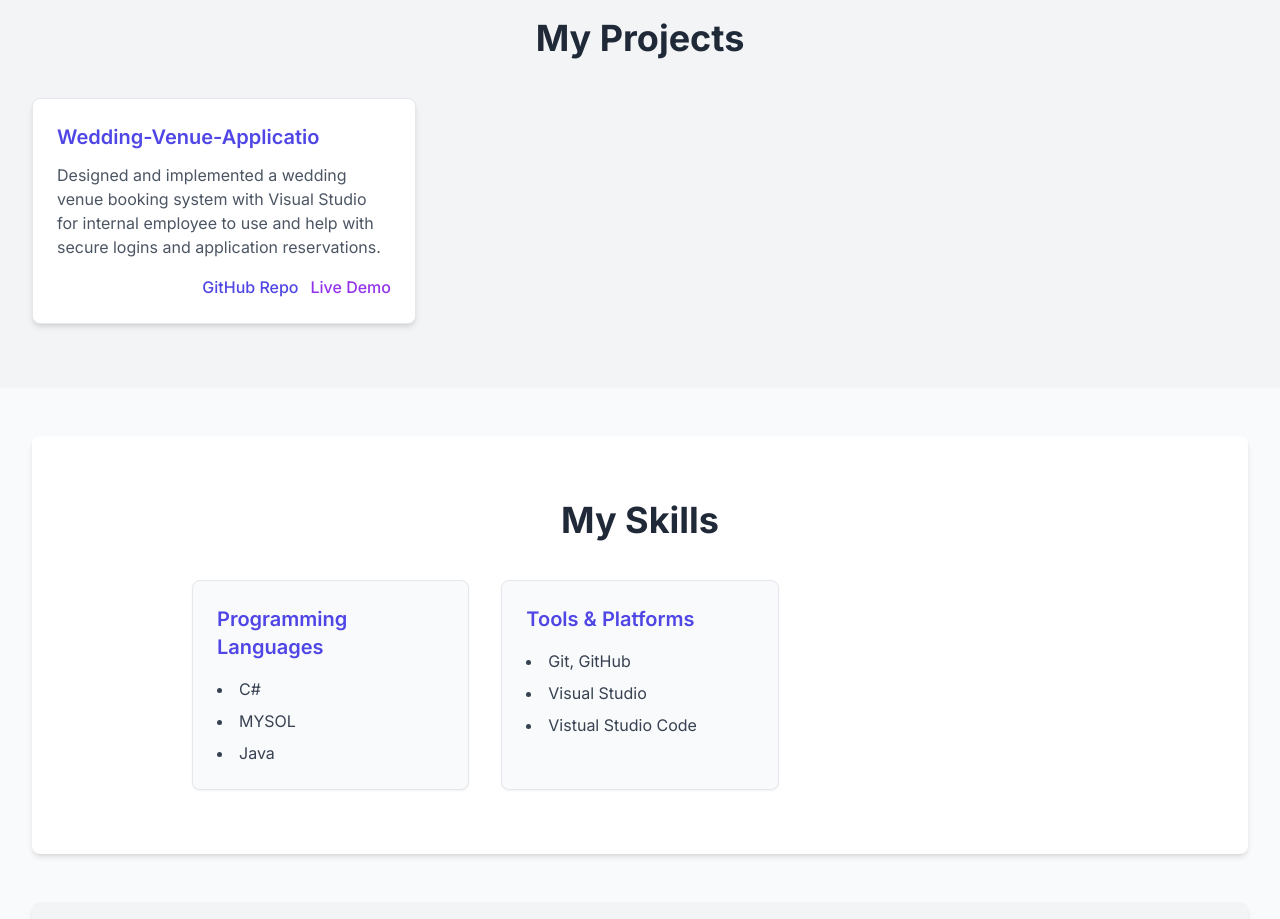
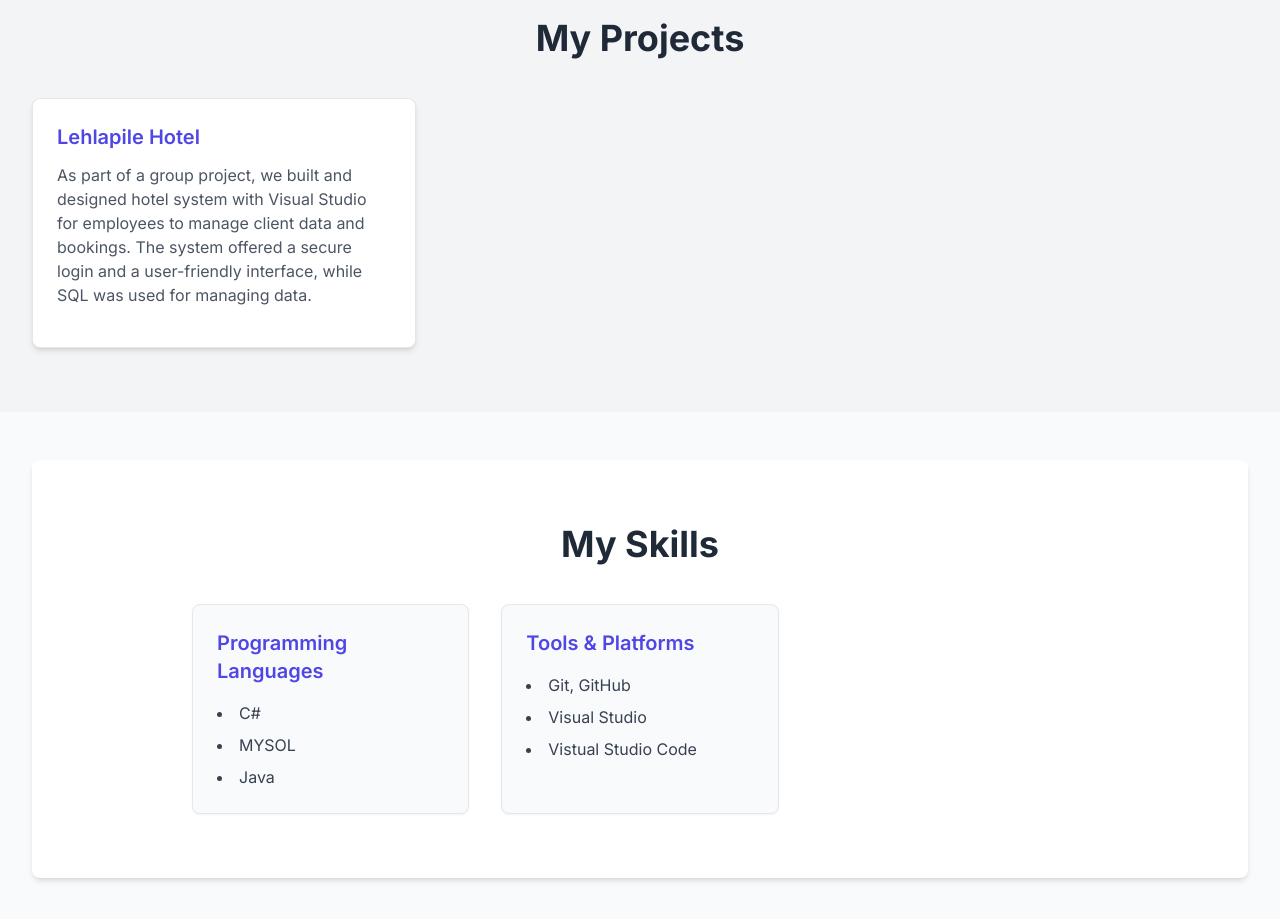
Before and after one commit to Shaldeen/MyVirtualCV, a plain HTML site: page index.html in a window 1280 px wide. Shown: the part 1400-2319 px from the top of the page. Drawn offline with nearby package versions, Linux system fonts and the light colour scheme.

Commit message:
Updated Projects Infor.

```diff
--- a/index.html
+++ b/index.html
@@ -87,14 +87,11 @@
                 <div class="grid grid-cols-1 md:grid-cols-2 lg:grid-cols-3 gap-8">
                     <div class="project-card bg-white dark:bg-gray-800 p-6 rounded-lg shadow-md border border-gray-200 dark:border-gray-700 flex flex-col justify-between">
                         <div>
-                            <h3 class="text-xl font-semibold text-indigo-600 mb-3">Wedding-Venue-Applicatio</h3>
+                            <h3 class="text-xl font-semibold text-indigo-600 mb-3">Lehlapile Hotel</h3>
                             <p class="text-gray-600 dark:text-gray-300 mb-4">
-                                Designed and implemented a wedding venue booking system with Visual Studio for internal employee to use and help with secure logins and application reservations.
-                        </div>
-                        <div class="flex justify-end space-x-3">
-                            <a href="https://github.com/morategikoji/ecommerce-platform" target="_blank" class="text-indigo-600 hover:text-indigo-800 font-medium transition-colors duration-200">GitHub Repo</a>
-                            <a href="https://demo.ecommerceplatform.com" target="_blank" class="text-purple-600 hover:text-purple-800 font-medium transition-colors duration-200">Live Demo</a>
-                        </div>
+                                As part of a group project, we built and designed hotel system with Visual Studio for employees to  manage client data and bookings. The system offered a secure login and a user-friendly interface, while SQL was used for managing data.
+
+                            </div>
                     </div>
 
 
```
